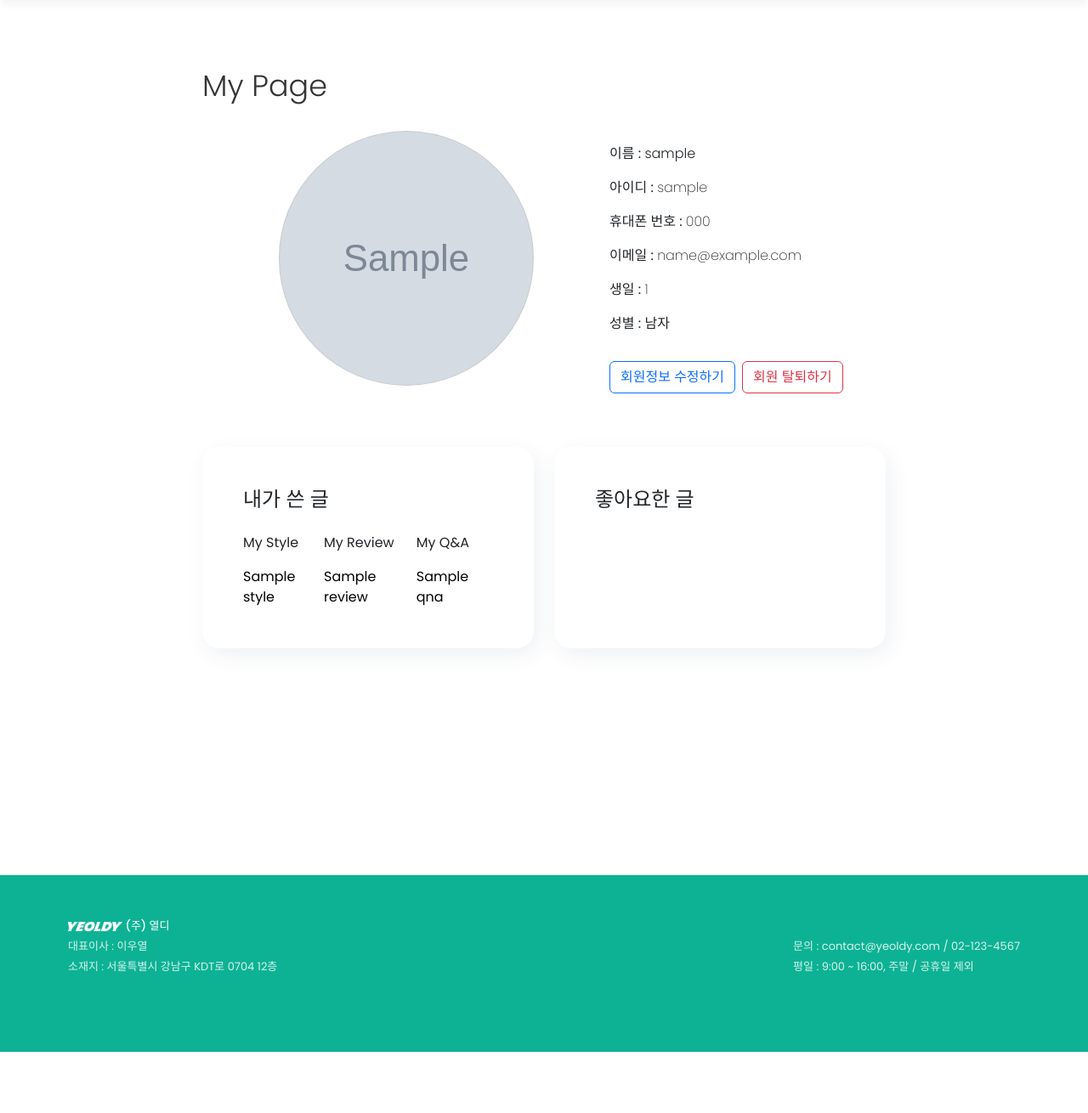
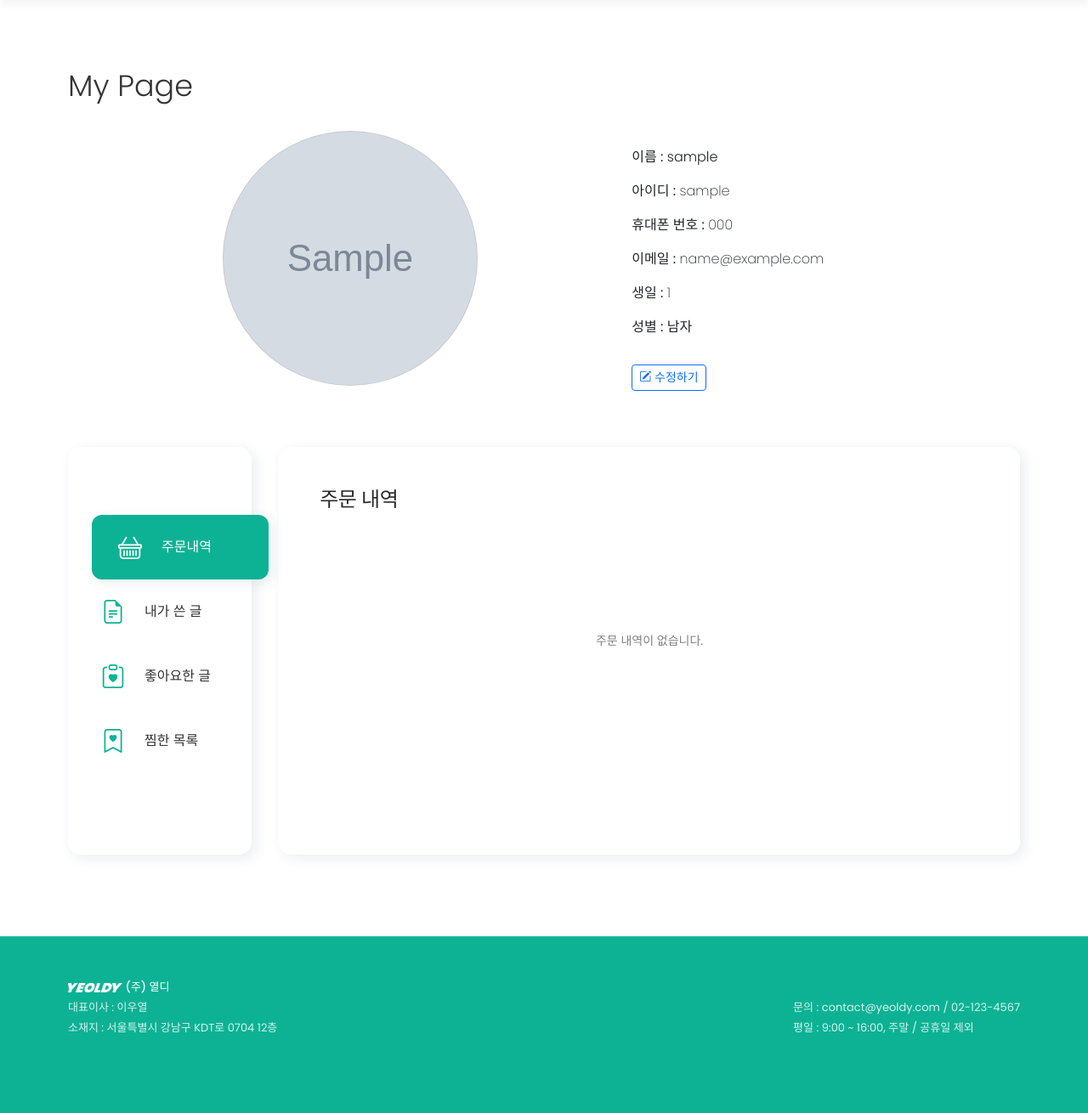
Before and after one commit to SeBin-Kwon/YEOLDY, a Django app: page /accounts/mypage/1/ in a window 1280 px wide. Shown: the part 96-1406 px from the top of the page at 85% size. Before the commit the page ends 1334 px from the top, so only its background shows below. Run offline with Django 3.2, Linux system fonts and the light colour scheme; a user stored in the database is signed in; tables that the repository leaves empty hold one stand-in row (values such as "Sample post"); grey boxes marked "Sample" are stand-in pictures; some libraries are stand-ins or nearby versions.

Commit message:
design/feat : accounts/mypage 디자인 수정 및 사이드 메뉴 추가 [권세빈]

```diff
--- a/accounts/templates/accounts/mypage.html
+++ b/accounts/templates/accounts/mypage.html
@@ -48,15 +48,10 @@
             <span class="info-content">여자</span></p>
             {% endif %}
           </div>
-          <!-- <div class="mypage-btn">
-          <a class="btn btn-outline-primary me-2" href="{% url 'accounts:mypage-update' user.pk %}">회원정보 수정하기</a>
-          <a class="btn btn-outline-danger" href="{% url 'accounts:mypage-delete' user.pk %}">회원 탈퇴하기</a>
-        </div> -->
 
           {% if request.user == user %}
           <div class="mypage-btn">
-            <a class="btn btn-outline-primary me-2" href="{% url 'accounts:mypage-update' user.pk %}">회원정보 수정하기</a>
-            <a class="btn btn-outline-danger" href="{% url 'accounts:mypage-delete' user.pk %}">회원 탈퇴하기</a>
+            <a class="btn btn-outline-primary btn-sm" href="{% url 'accounts:mypage-update' user.pk %}"><i class="bi bi-pencil-square"></i> 수정하기</a>
           </div>
           {% endif %}
         </div>
@@ -80,41 +75,115 @@
       </div>
     </div>
 
-    <div class="d-flex mt-5">
+<!-- 주문 내역 및 내가 쓴 글, 좋아요한 글 -->
     {% if request.user == user %}
-      <div class="mypost me-4">
-        <h3 class="fs-4">내가 쓴 글</h3>
-        <div class="d-flex justify-content-around mt-4">
+    <!-- 사이드바 -->
+    <div class="tab_menu d-flex justify-content-center" style="margin-top: 3rem;">
+      <div id="nav" class="navigation tab_menu">
+        <ul>
+          <li class="list active is_on">
+            <a href="#tab1" class="btns">
+              <span class="icon"><i class="bi bi-basket"></i></span>
+              <span class="text">주문내역</span>
+            </a>
+          </li>
+          <li class="list">
+            <a href="#tab2" class="btns">
+              <span class="icon"><i class="bi bi-file-earmark-text"></i></span>
+              <span class="text">내가 쓴 글</span>
+            </a>
+          </li>
+          <li class="list">
+            <a href="#tab3" class="btns">
+              <span class="icon"><i class="bi bi-clipboard-heart"></i></span>
+              <span class="text">좋아요한 글</span>
+            </a>
+          </li>
+          <li class="list">
+            <a href="#tab4" class="btns">
+              <span class="icon"><i class="bi bi-bookmark-heart"></i></span>
+              <span class="text">찜한 목록</span>
+            </a>
+          </li>
+        </ul>
+      </div>
+
+        <!-- 주문 내역 -->
+    <!-- 주문내역 -->
+    <div class="info">
+      <div id="tab1" class="mypost" style="display:block;">
+        <h3 class="sub-title">주문 내역</h3>
+        <!-- 주문 내역이 있다면 -->
         <div>
-            <p>My Style</p>
+          <div class="order-img"></div>
+
+        </div>
+        <!-- 없다면 -->
+        <div class="d-flex align-items-center justify-content-center h-75">
+          <p class="m-0" style="font-size: 14px; color:gray;">주문 내역이 없습니다.</p>
+        </div>
+
+      </div>
+      <!-- 내가 쓴 글 -->
+      <!-- <div class="d-flex mt-4 justify-content-center"> -->
+        <div id="tab2" class="mypost">
+          <h3 class="sub-title">내가 쓴 글</h3>
+            <!-- 테이블 -->
+            <table class="table table-hover mt-4">
+              <thead>
+                <tr>
+                  <th scope="col">글 종류</th>
+                  <th scope="col">제목</th>
+                </tr>
+              </thead>
+              <tbody>
                 {% for style in my_style %}
-            <a class="links" href="{% url 'style:detail' style.pk %}">{{ style.title }}</a>
+                <tr>
+                  <th scope="row">Style</th>
+                    <td><a class="links" href="{% url 'style:detail' style.pk %}">{{ style.title }}</a></td>
+                </tr>
                 {% endfor %}
-          </div>
-          <div>
-            <p>My Review</p>
                 {% for review in my_review %}
-            <a class="links" href="{% url 'products:detail' review.product_id %}">{{ review.title }}</a>
+                <tr>
+                  <th scope="row">Review</th>
+                  <td><a class="links" href="{% url 'products:detail' review.product_id %}">
+                    {{ review.title }}</a></td>
+                </tr>
                 {% endfor %}
-          </div>
-          <div>
-            <p>My Q&A</p>
                 {% for qna in my_qna %}
                   {% if qna.Product_id %}
-            <a class="links" href="{% url 'products:detail' qna.Product_id %}">{{ qna.title }}</a>
+                  <tr>
+                      <th scope="row">Q&A</th>
+                      <td><a class="links" href="{% url 'products:detail' qna.Product_id %}">{{ qna.title }}</a></td>
+                  </tr>
                 {% else %}
-            <a class="links" href="{% url 'community:qna_detail' qna.id %}">{{ qna.title }}</a>
+                  <tr>
+                      <th scope="row">Q&A</th>
+                      <td><a class="links" href="{% url 'community:qna_detail' qna.id %}">{{ qna.title }}</a></td>
+                  </tr>
                   {% endif %}
                 {% endfor %}
+              </tbody>
+            </table>
           </div>
+
+        <!-- 좋아요한 글 -->
+        <div id="tab3" class="mypost">
+          <h3 class="sub-title">좋아요한 스타일</h3>
+
+
         </div>
+
+
+        <div id="tab4" class="mypost">
+          <h3 class="sub-title">찜한 목록</h3>
         </div>
-      <div class="mypost">
-        <h3 class="fs-4">좋아요한 글</h3>
+      <!-- </div> -->
+    </div>
+
   </div>
 </div>
   {% endif %}
-  </div>
 
 
 
@@ -152,4 +221,5 @@
     })
   })
 </script>
+<script type="text/javascript" defer="defer" src="{% static 'javascript/mypage_sidemenu.js' %}"></script>
 {% endblock %}
--- a/static/css/accounts_mypage.css
+++ b/static/css/accounts_mypage.css
@@ -4,8 +4,8 @@
 
 .mypage{
   margin: auto;
-  padding: 3rem;
-  width: 900px;
+  padding: 3rem 5rem;
+  /* width: 1000px; */
   border-radius: 20px;
   /* border: 2px solid rgb(246, 246, 246); */
   /* box-shadow: 3px 6px 14px 2px rgba(0, 0, 0, 0.086); */
@@ -72,16 +72,56 @@
   transform: translate(-50%,-50%);
 } */
 
-.mypost {
+.info {
+  width: 90%;
+}
+
+.sub-title {
+  color: rgb(41, 41, 41);
+  letter-spacing: -0.5px;
+  font-size: 24px;
+}
+
+/* .mypost-tag {
+  color: gray;
+  padding: 3px;
+  border: 1px solid gray;
+  border-radius: 20px;
+} */
+
+/* .mypost {
+  background-color: white;
   padding: 3rem;
-  width: 400px;
-  border-radius: 20px;
+  width: 100%;
+  border-radius: 15px;
   box-shadow: 5px 8px 24px 0 rgb(46 80 114 / 8%)
-}
+} */
 
 .links {
   color: black;
   text-decoration: none;
+}
+
+.mypost {
+  background-color: white;
+  padding: 3rem;
+  border-radius: 15px;
+  height: 30rem;
+  box-shadow: 5px 4px 14px 1px rgb(46 80 114 / 9%);
+  display:none;
+}
+
+table tbody tr th {
+  font-weight: 600;
+  color: rgb(67 67 67);
+}
+
+table tbody tr td a {
+  transition: 0.3s;
+}
+
+table tbody tr td a:hover {
+  color: #0DB295;
 }
 
 @media ( max-width: 1023px ) {
@@ -109,3 +149,102 @@
   }
 
 }
+
+#nav {
+  /* position: sticky; */
+  inset: 40px 0 40px 20px;
+  background-color: white;
+  width: 250px;
+  margin-right: 2rem;
+  display: flex;
+  justify-content: center;
+  align-items: center;
+  transition: 0.4s;
+  box-shadow: 5px 4px 14px 1px rgb(46 80 114 / 9%);
+  border-radius: 15px;
+}
+
+#nav.active {
+  width: 75px;
+}
+
+#nav ul {
+  display: flex;
+  flex-direction: column;
+  padding-left: 0.5rem;
+  width: 100%;
+}
+
+#nav ul li {
+  list-style: none;
+  position: relative;
+  width: 100%;
+  height: 76px;
+  border-radius: 12px;
+  border: 8px solid transparent;
+  transition: 0.4s;
+}
+
+#nav ul li.active {
+  transform: translateX(20px);
+  background: #0DB295;
+  box-shadow: 5px 4px 14px 1px rgb(46 80 114 / 9%);
+}
+
+#nav ul li a {
+  position: relative;
+  display: flex;
+  justify-content: flex-start;
+  align-items: center;
+  width: 100%;
+  text-align: center;
+  text-decoration: none;
+  z-index: 1000;
+}
+
+#nav ul li a .icon {
+  position: relative;
+  display: block;
+  min-width: 60px;
+  height: 55px;
+  border-radius: 10px;
+  font-size: 1.75rem;
+  line-height: 45px;
+  margin: 0 7px;
+  border: 6px solid transparent;
+  transition: 0.4s;
+  color:#0DB295;
+}
+
+#nav ul li.active a .icon {
+  color: white;
+}
+
+#nav ul li a .text {
+  position: relative;
+  color: #333;
+  display: flex;
+  align-items: center;
+  height: 60px;
+  opacity: 1;
+  visibility: visible;
+  transition: 0.4s;
+}
+
+#nav.active ul li a .text {
+  opacity: 0;
+  visibility: hidden;
+}
+
+#nav ul li.active a .text {
+  color: white;
+}
+
+#nav.active ul li a .icon {
+  min-width: 0;
+  margin: 0;
+}
+
+#nav.active ul li.active a .icon {
+  min-width: 52px;
+}
--- /dev/null
+++ b/static/javascript/mypage_sidemenu.js
@@ -0,0 +1,52 @@
+window.onresize = function() {
+  const width = window.innerWidth;
+  let nav = document.getElementById('nav');
+  // const height = window.innerHeight;
+
+  console.log(width);
+  // console.log(height);
+  if (width <= 1023){
+    nav.classList.add('active')
+  }
+  else {
+    nav.classList.remove('active')
+  }
+}
+
+let list = document.querySelectorAll('.list');
+function activeLink(){
+  list.forEach((item) =>
+  item.classList.remove('active'));
+  this.classList.add('active');
+}
+list.forEach((item) =>
+item.addEventListener('click', activeLink));
+
+// 탭
+
+const tabList = document.querySelectorAll('.tab_menu .navigation ul li');
+const contents = document.querySelectorAll('.tab_menu .info .mypost')
+let activeCont = ''; // 현재 활성화 된 컨텐츠 (기본:#tab1 활성화)
+
+console.log(tabList)
+console.log(contents)
+
+  for(var i = 0; i < tabList.length; i++){
+    tabList[i].querySelector('.btns').addEventListener('click', function(e){
+      e.preventDefault();
+      for(var j = 0; j < tabList.length; j++){
+        // 나머지 버튼 클래스 제거
+        tabList[j].classList.remove('active');
+
+        // 나머지 컨텐츠 display:none 처리
+        contents[j].style.display = 'none';
+      }
+
+      // 버튼 관련 이벤트
+      this.parentNode.classList.add('active');
+
+      // 버튼 클릭시 컨텐츠 전환
+      activeCont = this.getAttribute('href');
+      document.querySelector(activeCont).style.display = 'block';
+    });
+  }
```
Also changed, not shown: accounts/templates/accounts/mypage_update.html (+7 -5 lines). Lines whose indentation alone changed are shown as unchanged.
